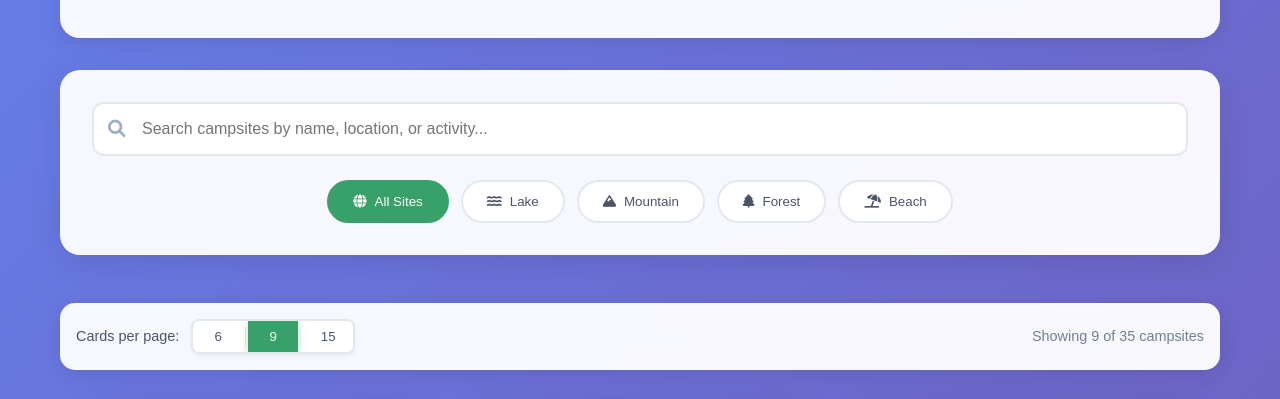
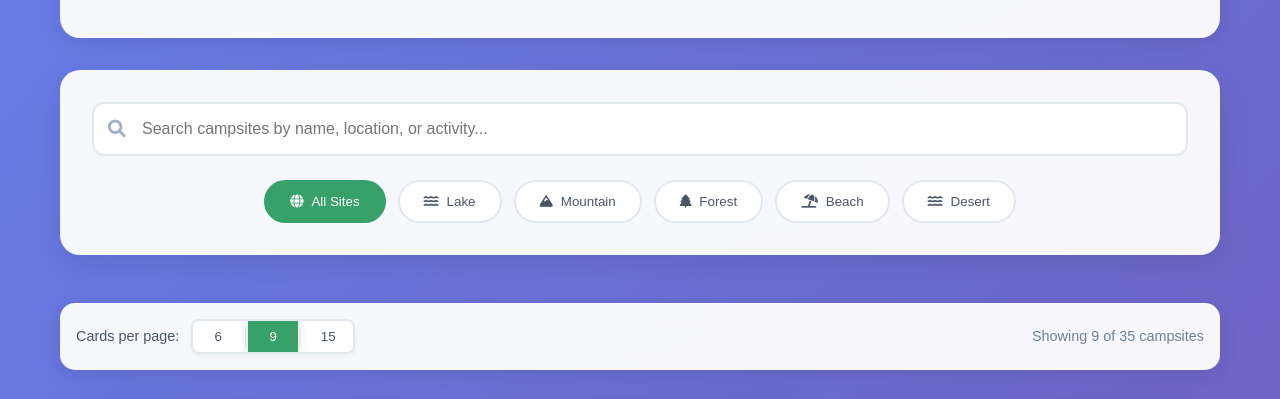
Before and after one commit to Joy-of-Coding/TechJoy-Challenge-Evening, a plain HTML site: page index.html in a window 1280 px wide. Shown: the part 143-542 px from the top of the page. Drawn offline with Linux system fonts and the light colour scheme.

Commit message:
ONCE MORE -code 20260330 before deadline but Git commands not working due to local git misconfiguration or corruption

```diff
--- a/campsitesData.js
+++ b/campsitesData.js
@@ -896,8 +896,8 @@ const campsitesData = [
             "Bird watching",
             "Sunset viewing"
         ],
-        "type": "forest",
-        "tags": ["forest", "desert", "hiking", "arizona"]
+        "type": "desert",
+        "tags": ["desert", "hiking", "arizona"]
     },
     {
         "id": 33,
--- a/campsitesData_backup.js
+++ b/campsitesData_backup.js
@@ -893,8 +893,8 @@ const campsitesData = [
             "Bird watching",
             "Sunset viewing"
         ],
-        "type": "forest",
-        "tags": ["forest", "desert", "hiking", "arizona"]
+        "type": "desert",
+        "tags": ["desert", "desert", "hiking", "arizona"]
     },
     {
         "id": 33,
--- a/index.html
+++ b/index.html
@@ -85,6 +85,10 @@
                         <button class="filter-btn" data-filter="beach">
                             <i class="fas fa-umbrella-beach"></i>
                             Beach
+                        </button>
+						<button class="filter-btn" data-filter="desert">
+                            <i class="fas fa-water"></i>
+                            Desert
                         </button>
                     </div>
                 </div>
@@ -250,8 +254,6 @@
     });
     </script> -->
 
-
-
 </body>
 
 </html>
```
